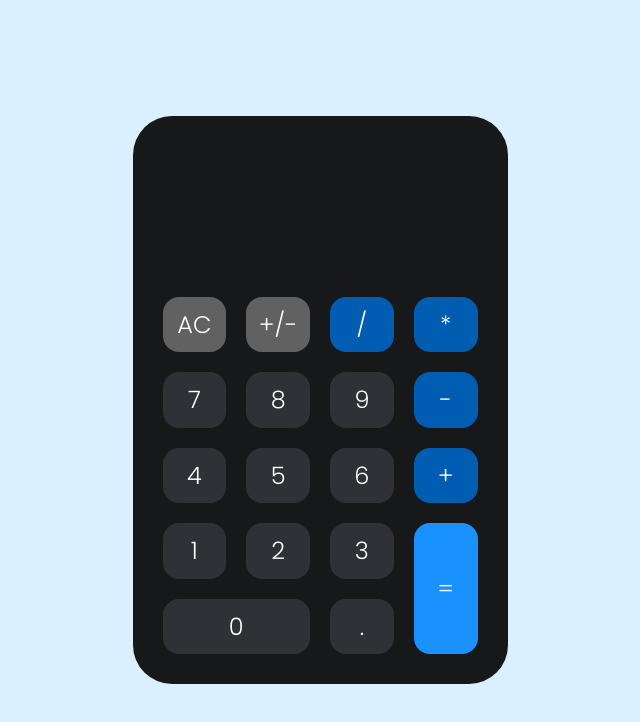
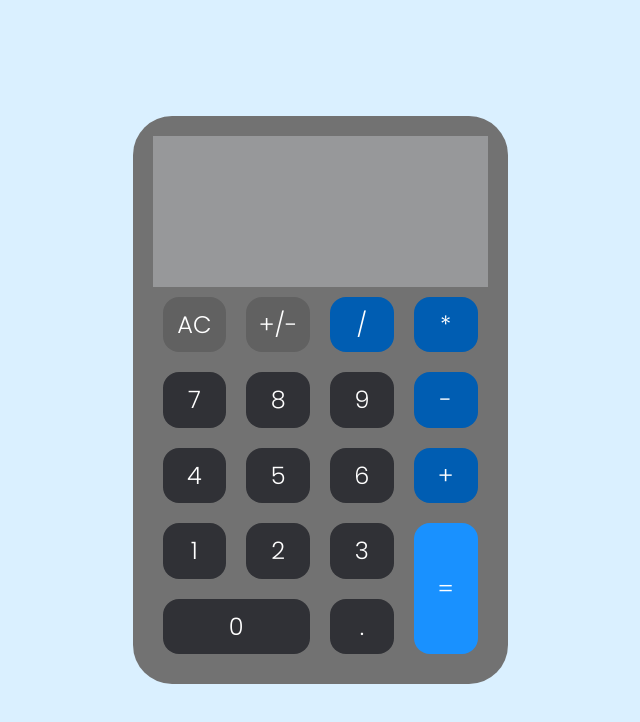
Before and after one commit to franquesg3/calculadora, a plain HTML site: page index.html in a window 1280 px wide. Shown: the whole page, without its empty margins (320-960 px from the left). Drawn offline with Linux system fonts and the light colour scheme.

Commit message:
update on styles
calculator color switch

```diff
--- a/styles.css
+++ b/styles.css
@@ -16,7 +16,7 @@ body {
 }
 
 div {
-    background: linear-gradient(191.34deg, #17181A -4.95%, #17181A 103.74%);
+    background: linear-gradient(191.34deg, #727272 -4.95%, #727272 103.74%);
     border-radius: 39px;
     width: 375px;
     height: 568px;
@@ -32,7 +32,7 @@ input {
     grid-row: 1/3;
     text-align: right;
     align-items: end;
-    background: #17181A;
+    background: #97989a;
     border: none;
     outline: none;
     padding-top: 50px;
```
